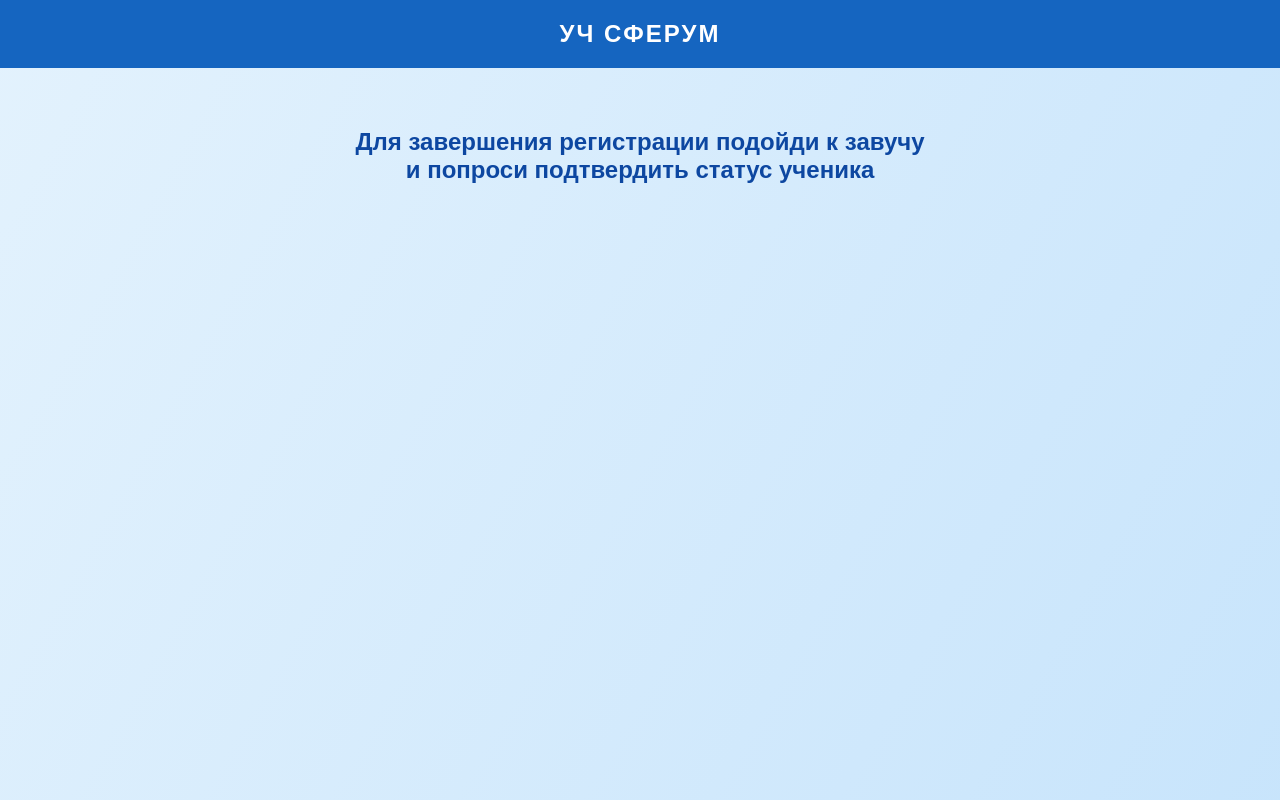
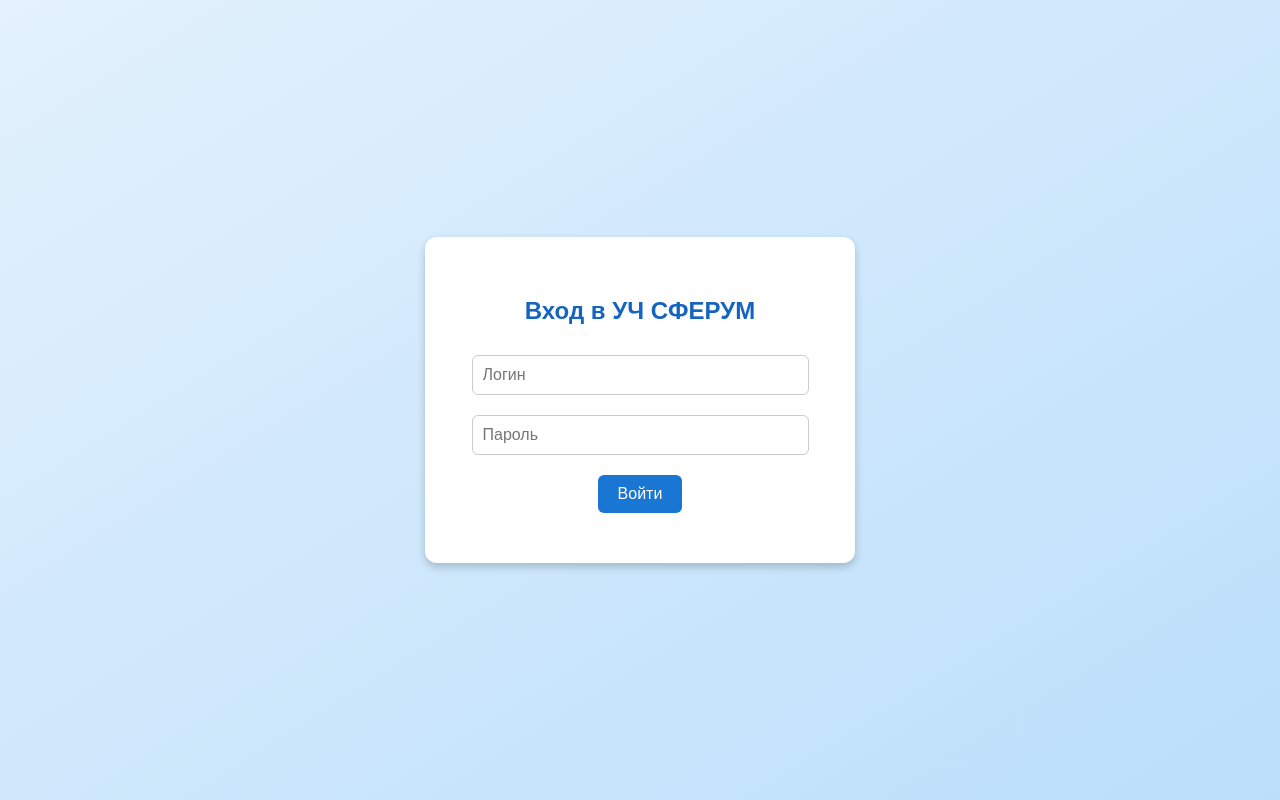
Before and after one commit to sferym/ycsferym, a plain HTML site: page index.html in a window 1280 px wide. Shown: the top 800 px of the page. Drawn offline with Linux system fonts and the light colour scheme.

Commit message:
Update index.html

```diff
--- a/index.html
+++ b/index.html
@@ -2,15 +2,83 @@
 <html lang="ru">
 <head>
   <meta charset="UTF-8">
-  <title>УЧ СФЕРУМ</title>
-  <link rel="stylesheet" href="style.css">
-  <script src="script.js" defer></script>
+  <title>УЧ СФЕРУМ — Вход</title>
+  <style>
+    body {
+      font-family: Arial, sans-serif;
+      background: linear-gradient(to bottom right, #e3f2fd, #bbdefb);
+      display: flex;
+      justify-content: center;
+      align-items: center;
+      height: 100vh;
+      margin: 0;
+    }
+    .login-box {
+      background: white;
+      padding: 40px;
+      border-radius: 12px;
+      box-shadow: 0 4px 8px rgba(0,0,0,0.2);
+      text-align: center;
+      width: 350px;
+    }
+    h2 {
+      margin-bottom: 20px;
+      color: #1565c0;
+    }
+    input {
+      width: 90%;
+      padding: 10px;
+      margin: 10px 0;
+      border-radius: 6px;
+      border: 1px solid #ccc;
+      font-size: 16px;
+    }
+    .btn {
+      padding: 10px 20px;
+      margin-top: 10px;
+      background: #1976d2;
+      color: white;
+      border: none;
+      border-radius: 6px;
+      font-size: 16px;
+      cursor: pointer;
+    }
+    .btn:hover {
+      background: #0d47a1;
+    }
+    .error {
+      color: red;
+      margin-top: 10px;
+    }
+  </style>
 </head>
 <body>
-  <header>УЧ СФЕРУМ</header>
-  <section>
-    <h2>Для завершения регистрации подойди к завучу<br>и попроси подтвердить статус ученика</h2>
-    <div class="dot" onclick="showPage('page2.html')"></div>
-  </section>
+
+<div class="login-box">
+  <h2>Вход в УЧ СФЕРУМ</h2>
+  <input type="text" id="username" placeholder="Логин"><br>
+  <input type="password" id="password" placeholder="Пароль"><br>
+  <button class="btn" onclick="login()">Войти</button>
+  <div id="error" class="error"></div>
+</div>
+
+<script>
+  function login() {
+    const username = document.getElementById('username').value;
+    const password = document.getElementById('password').value;
+
+    const correctUsername = 'sergeibarbashov58740003';
+    const correctPassword = 'LM7M5BX3';
+
+    if(username === correctUsername && password === correctPassword) {
+      // Успешный вход — перенаправляем на меню сайта
+      window.location.href = 'menu.html';
+    } else {
+      // Ошибка
+      document.getElementById('error').textContent = 'Неверный логин или пароль!';
+    }
+  }
+</script>
+
 </body>
 </html>
```
